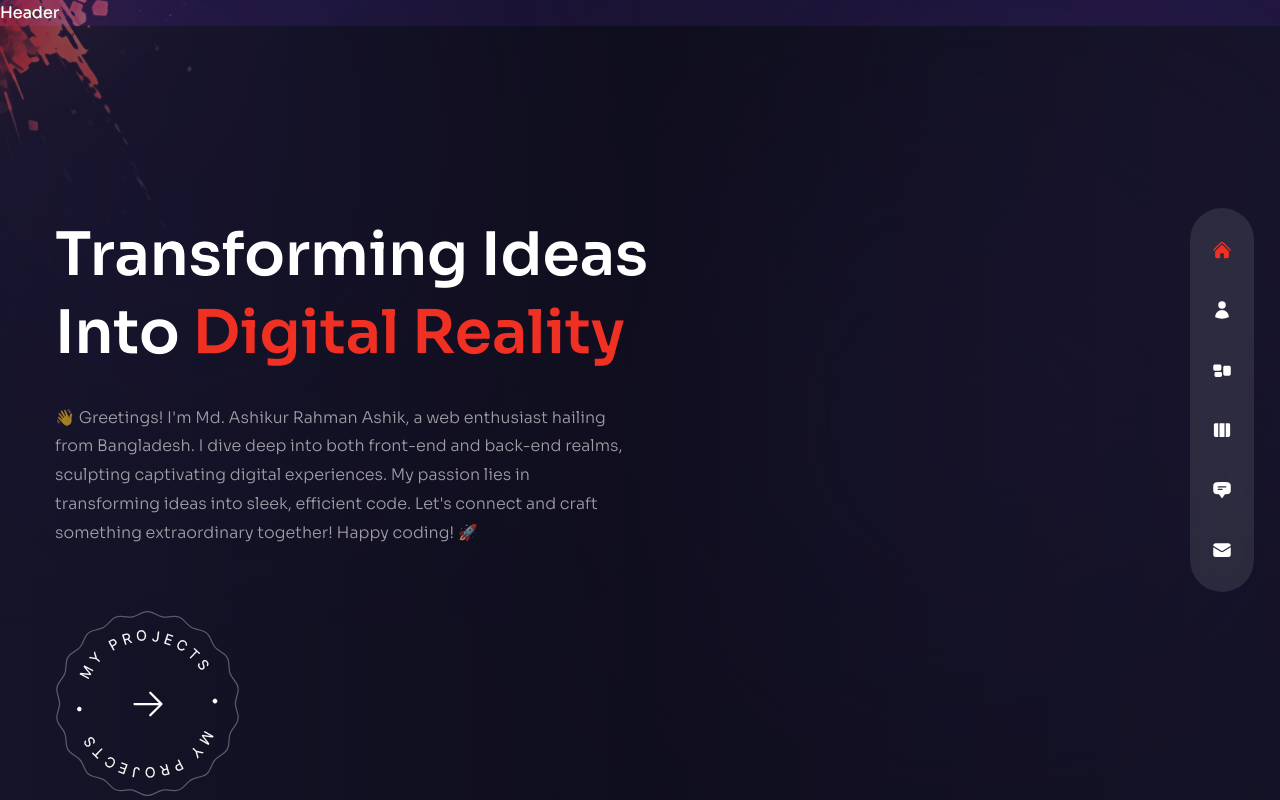
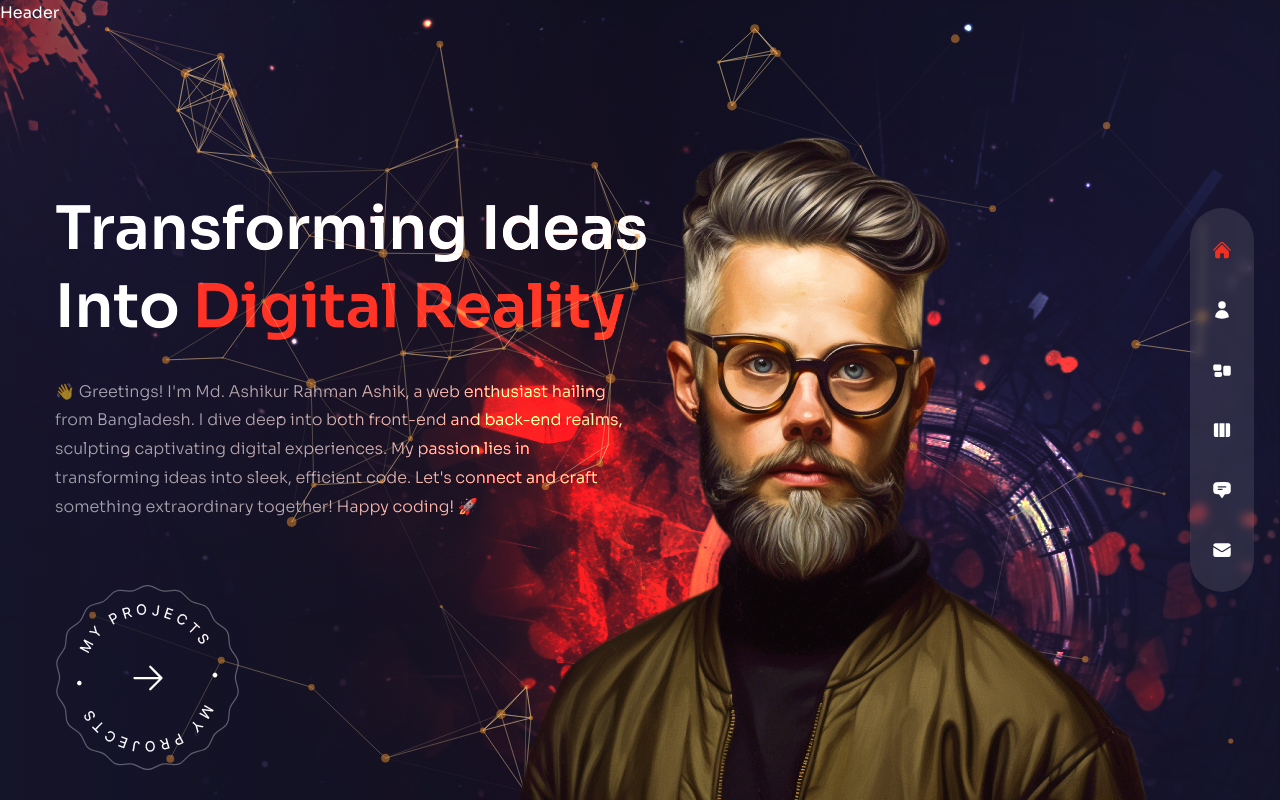
Before and after one commit to ashik-08/ashik-portfolio, a Next.js app: page / in a window 1280 px wide. Built offline with nearby package versions, Linux system fonts and the light colour scheme.

Commit message:
added particles animation on homepage background

```diff
--- a/components/Avatar.js
+++ b/components/Avatar.js
@@ -1,5 +1,17 @@
+import Image from "next/image";
+
 const Avatar = () => {
-  return <div>Avatar</div>;
+  return (
+    <div className="hidden xl:flex xl:max-w-none">
+      <Image
+        src={"/avatar.png"}
+        width={737}
+        height={678}
+        alt=""
+        className="translate-z-0 w-full h-full"
+      />
+    </div>
+  );
 };
 
 export default Avatar;
--- a/components/Header.js
+++ b/components/Header.js
@@ -1,5 +1,5 @@
 const Header = () => {
-  return <header>Header</header>;
+  return <header className="absolute z-30 w-full ">Header</header>;
 };
 
 export default Header;
--- a/components/ParticlesContainer.js
+++ b/components/ParticlesContainer.js
@@ -1,5 +1,96 @@
+import { useCallback } from "react";
+import Particles from "react-tsparticles";
+import { loadFull } from "tsparticles";
+
 const ParticlesContainer = () => {
-  return <div>Particles Container</div>;
+  // init
+  const particlesInit = useCallback(async (engine) => {
+    await loadFull(engine);
+  }, []);
+
+  const particlesLoaded = useCallback(async () => {}, []);
+
+  return (
+    <Particles
+      className="w-full h-full absolute translate-z-0"
+      id="tsparticles"
+      init={particlesInit}
+      loaded={particlesLoaded}
+      options={{
+        fullScreen: { enable: false },
+        background: {
+          color: {
+            value: "",
+          },
+        },
+        fpsLimit: 120,
+        interactivity: {
+          events: {
+            onclick: {
+              enable: false,
+              mode: "push",
+            },
+            onHover: {
+              enable: true,
+              mode: "repulse",
+            },
+            resize: true,
+          },
+          modes: {
+            push: {
+              quantity: 90,
+            },
+            repulse: {
+              distance: 200,
+              duration: 0.4,
+            },
+          },
+        },
+        particles: {
+          color: {
+            value: "#e68e2e",
+          },
+          links: {
+            color: "#f5d393",
+            distance: 150,
+            enable: true,
+            opacity: 0.5,
+            width: 1,
+          },
+          collisions: {
+            enable: true,
+          },
+          move: {
+            direction: "none",
+            enable: true,
+            outModes: {
+              default: "bounce",
+            },
+            random: false,
+            speed: 1,
+            straight: false,
+          },
+          number: {
+            density: {
+              enable: true,
+              area: 800,
+            },
+            value: 80,
+          },
+          opacity: {
+            value: 0.5,
+          },
+          shape: {
+            type: "circle",
+          },
+          size: {
+            value: { min: 1, max: 5 },
+          },
+        },
+        detectRetina: true,
+      }}
+    ></Particles>
+  );
 };
 
 export default ParticlesContainer;
--- a/pages/index.js
+++ b/pages/index.js
@@ -1,6 +1,8 @@
 import { motion } from "framer-motion";
 import ProjectsBtn from "../components/ProjectsBtn";
 import fadeIn from "../variants";
+import Avatar from "../components/Avatar";
+import ParticlesContainer from "../components/ParticlesContainer";
 
 const Home = () => {
   return (
@@ -50,7 +52,22 @@
         </div>
       </div>
       {/* image */}
-      <div>image</div>
+      <div className="w-[1200px] h-full absolute right-0 bottom-0">
+        {/* bg img */}
+        <div className="bg-none xl:bg-explosion xl:bg-cover xl:bg-right xl:bg-no-repeat w-full h-full absolute mix-blend-color-dodge translate-z-0"></div>
+        {/* particles */}
+        <ParticlesContainer />
+        {/* avatar img */}
+        <motion.div
+         variants={fadeIn("up", 0.5)}
+         initial="hidden"
+         animate="show"
+         exit="hidden"
+         transition={{duration: 1, ease: 'easeInOut'}}
+         className="w-full h-full max-w-[737px] max-h-[678px] absolute -bottom-32 lg:bottom-0 lg:right-[8%]">
+          <Avatar />
+        </motion.div>
+      </div>
     </div>
   );
 };
```
